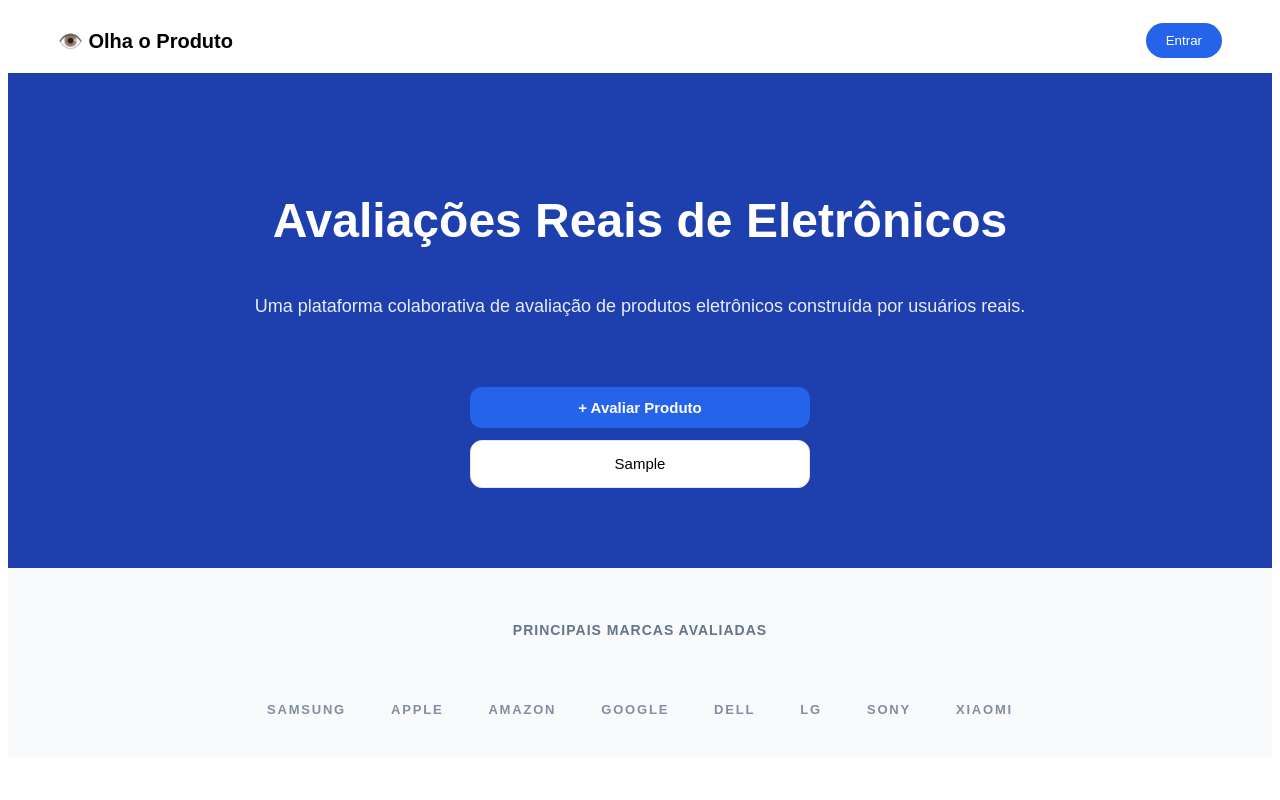
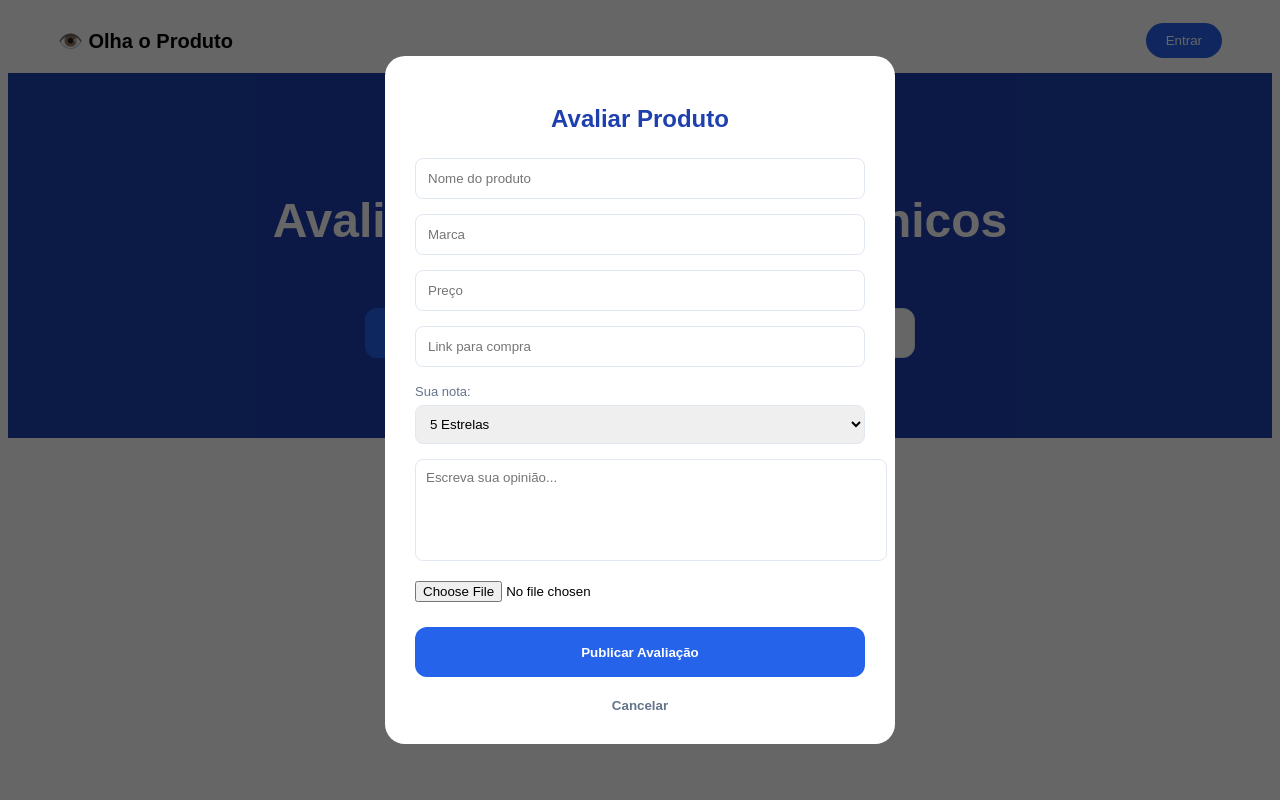
Before and after one commit to Theuus12/olhaoproduto, a React (Vite) app: page / in a window 1280 px wide. Both pictures are taken after typing "Sample" into the empty fields and a click on the button "+ Avaliar Produto". Shown: the top 800 px of the page. Built offline with nearby package versions, Linux system fonts and the light colour scheme.

Commit message:
Correção de erro de sintaxe e adição de funcionalidades

```diff
--- a/package.json
+++ b/package.json
@@ -12,6 +12,7 @@
     "lint": "eslint ."
   },
   "dependencies": {
+    "firebase": "^12.12.0",
     "react": "^19.2.4",
     "react-dom": "^19.2.4",
     "styled-components": "^6.4.0"
--- a/src/pages/Home/index.jsx
+++ b/src/pages/Home/index.jsx
@@ -1,137 +1,182 @@
-import { useState } from 'react';
+import { useState, useEffect } from 'react'; // Adicionado useEffect
 import {
-  Container, Header, Hero, Button, SearchContainer, InputBusca, Overlay,
-  LoginCard, SocialButton, BrandSection, BrandGrid, BrandName, SectionTitle,
+  Container, Header, Hero, Button, SearchContainer, InputBusca,
+  BrandSection, BrandGrid, BrandName, SectionTitle,
   ReviewsContainer, ProductCard, ProductImage, ProductInfo, Stars,
   ModalOverlay, ProductModalContent, ModalHeader, CarouselWrapper,
-  BuyButton, CommentsSection, CommentCard
+  BuyButton, ModalContent, FormInput, ActionButton, CloseButton
 } from './styles';
 
 function Home() {
   const [estaAberto, setEstaAberto] = useState(false);
   const [selectedProduct, setSelectedProduct] = useState(null);
+  const [isModalOpen, setIsModalOpen] = useState(false);
+  const [termoBusca, setTermoBusca] = useState('');
+
+  // --- PERSISTÊNCIA (LocalStorage) ---
+  const [produtos, setProdutos] = useState(() => {
+    const salvos = localStorage.getItem('@olhaOProduto:produtos');
+    return salvos ? JSON.parse(salvos) : [
+      {
+        id: 1,
+        nome: 'iPhone 15 Pro Max - Apple',
+        marca: 'Apple',
+        preco: 'R$ 8.000,00',
+        description: 'A câmera é espetacular e o acabamento em titânio deixou o celular muito mais leve.',
+        imagem: 'https://m.media-amazon.com/images/I/71657UrTiIL._AC_SL1500_.jpg',
+        estrelas: '★★★★★',
+        linkCompra: 'https://www.apple.com/br/iphone-15-pro/'
+      }
+    ];
+  });
+
+  useEffect(() => {
+    localStorage.setItem('@olhaOProduto:produtos', JSON.stringify(produtos));
+  }, [produtos]);
+
+  // --- ESTADOS DO FORMULÁRIO ---
+  const [nome, setNome] = useState('');
+  const [marca, setMarca] = useState('');
+  const [preco, setPreco] = useState('');
+  const [descricao, setDescricao] = useState('');
+  const [nota, setNota] = useState('5');
+  const [imagem, setImagem] = useState('');
+  const [linkCompra, setLinkCompra] = useState('');
+
+  // --- FUNÇÕES ---
+  const formatarMoeda = (valor) => {
+    let v = valor.replace(/\D/g, '');
+    v = (v / 100).toFixed(2) + '';
+    v = v.replace(".", ",");
+    v = v.replace(/(\d)(\d{3})(\d{3}),/g, "$1.$2.$3,");
+    v = v.replace(/(\d)(\d{3}),/g, "$1.$2,");
+    return "R$ " + v;
+  };
+
+  const handlePrecoChange = (e) => setPreco(formatarMoeda(e.target.value));
+
+  const handleImageChange = (e) => {
+    const arquivo = e.target.files[0];
+    if (arquivo) {
+      const reader = new FileReader();
+      reader.onloadend = () => { setImagem(reader.result); };
+      reader.readAsDataURL(arquivo);
+    }
+  };
+
+  const handleSalvar = () => {
+    if (!nome || !marca || !descricao) return alert("Preencha Nome, Marca e sua Avaliação!");
+
+    const novoProduto = {
+      id: Date.now(),
+      nome,
+      marca,
+      preco: preco || 'R$ 0,00',
+      description: descricao,
+      imagem: imagem || 'https://via.placeholder.com/150?text=Sem+Foto',
+      estrelas: '★'.repeat(Number(nota)) + '☆'.repeat(5 - Number(nota)),
+      linkCompra: linkCompra.startsWith('http') ? linkCompra : `https://${linkCompra}`
+    };
+
+    setProdutos([novoProduto, ...produtos]);
+    setNome(''); setMarca(''); setPreco(''); setDescricao(''); setNota('5'); setImagem(''); setLinkCompra('');
+    setIsModalOpen(false);
+  };
+
+  const produtosFiltrados = produtos.filter(p =>
+    p.nome.toLowerCase().includes(termoBusca.toLowerCase()) ||
+    p.marca.toLowerCase().includes(termoBusca.toLowerCase())
+  );
 
   return (
     <Container>
-      {/* 1. CABEÇALHO */}
       <Header>
         <div style={{ fontWeight: 'bold', fontSize: '20px' }}>👁️ Olha o Produto</div>
-        <button
-          onClick={() => setEstaAberto(true)}
-          style={{ background: '#2563eb', color: 'white', border: 'none', padding: '10px 20px', borderRadius: '20px', cursor: 'pointer' }}
-        >
-          Entrar
-        </button>
+        <button onClick={() => setEstaAberto(true)} style={{ background: '#2563eb', color: 'white', border: 'none', padding: '10px 20px', borderRadius: '20px', cursor: 'pointer' }}>Entrar</button>
       </Header>
 
-      {/* 2. HERO / BUSCA */}
       <Hero>
         <h1>Avaliações Reais de Eletrônicos</h1>
-        <p>Uma plataforma colaborativa de avaliação de produtos eletrônicos construída por usuários reais.</p>
         <SearchContainer>
-          <Button>+ Avaliar Produto</Button>
-          <InputBusca placeholder="Buscar produtos..." />
+          <Button onClick={() => setIsModalOpen(true)}>+ Avaliar Produto</Button>
+          <InputBusca
+            placeholder="Buscar produtos..."
+            value={termoBusca}
+            onChange={(e) => setTermoBusca(e.target.value)}
+          />
         </SearchContainer>
       </Hero>
 
-      {/* 3. MARCAS */}
-      <BrandSection>
-        <p>Principais marcas avaliadas</p>
-        <BrandGrid>
-          <BrandName>Samsung</BrandName>
-          <BrandName>Apple</BrandName>
-          <BrandName>Amazon</BrandName>
-          <BrandName>Google</BrandName>
-          <BrandName>Dell</BrandName>
-          <BrandName>LG</BrandName>
-          <BrandName>Sony</BrandName>
-          <BrandName>Xiaomi</BrandName>
-        </BrandGrid>
-      </BrandSection>
+      {isModalOpen && (
+        <ModalOverlay>
+          <ModalContent>
+            <h2>Avaliar Produto</h2>
+            <FormInput placeholder="Nome do produto" value={nome} onChange={(e) => setNome(e.target.value)} />
+            <FormInput placeholder="Marca" value={marca} onChange={(e) => setMarca(e.target.value)} />
+            <FormInput placeholder="Preço" value={preco} onChange={handlePrecoChange} />
+            <FormInput placeholder="Link para compra" value={linkCompra} onChange={(e) => setLinkCompra(e.target.value)} />
 
-      {/* 4. ÚLTIMOS PRODUTOS AVALIADOS */}
+            <div style={{ textAlign: 'left' }}>
+              <label style={{ fontSize: '13px', color: '#64748b' }}>Sua nota:</label>
+              <select value={nota} onChange={(e) => setNota(e.target.value)} style={{ width: '100%', padding: '10px', borderRadius: '8px', border: '1px solid #e2e8f0', marginTop: '5px' }}>
+                <option value="5">5 Estrelas</option>
+                <option value="4">4 Estrelas</option>
+                <option value="3">3 Estrelas</option>
+                <option value="2">2 Estrelas</option>
+                <option value="1">1 Estrela</option>
+              </select>
+            </div>
+
+            <textarea placeholder="Escreva sua opinião..." value={descricao} onChange={(e) => setDescricao(e.target.value)} style={{ width: '100%', height: '80px', padding: '10px', borderRadius: '8px', border: '1px solid #e2e8f0', fontFamily: 'inherit', resize: 'none' }} />
+
+            <div style={{ textAlign: 'left' }}>
+              <input type="file" accept="image/*" onChange={handleImageChange} style={{ width: '100%', marginTop: '5px' }} />
+            </div>
+
+            {imagem && <img src={imagem} alt="Preview" style={{ width: '60px', height: '60px', borderRadius: '8px', objectFit: 'cover', margin: '5px auto' }} />}
+
+            <ActionButton onClick={handleSalvar}>Publicar Avaliação</ActionButton>
+            <CloseButton onClick={() => setIsModalOpen(false)}>Cancelar</CloseButton>
+          </ModalContent>
+        </ModalOverlay>
+      )}
+
       <SectionTitle>Últimos produtos avaliados</SectionTitle>
       <ReviewsContainer>
-        {/* Produto 1 */}
-        <ProductCard onClick={() => setSelectedProduct({
-          title: 'iPhone 15 Pro Max - Apple',
-          description: 'A câmera é espetacular e o acabamento em titânio deixou o celular muito mais leve. A bateria dura o dia todo.',
-          image: 'https://m.media-amazon.com/images/I/71657UrTiIL._AC_SL1500_.jpg',
-          stars: '★★★★★'
-        })}>
-          <ProductImage src="https://m.media-amazon.com/images/I/71657UrTiIL._AC_SL1500_.jpg" />
-          <ProductInfo>
-            <h3>iPhone 15 Pro Max - Apple</h3>
-            <p>"A câmera é espetacular..."</p>
-            <Stars>★★★★★</Stars>
-          </ProductInfo>
-        </ProductCard>
-
-        {/* Produto 2 */}
-        <ProductCard onClick={() => setSelectedProduct({
-          title: 'Mouse Logitech MX Master 3S',
-          description: 'O melhor mouse para produtividade que já usei. Os cliques são silenciosos e o scroll é infinito.',
-          image: 'https://m.media-amazon.com/images/I/61m7SInS8SL._AC_SL1000_.jpg',
-          stars: '★★★★☆'
-        })}>
-          <ProductImage src="https://m.media-amazon.com/images/I/61m7SInS8SL._AC_SL1000_.jpg" />
-          <ProductInfo>
-            <h3>Mouse Logitech MX Master 3S</h3>
-            <p>"O melhor mouse para produtividade..."</p>
-            <Stars>★★★★☆</Stars>
-          </ProductInfo>
-        </ProductCard>
+        {produtosFiltrados.map((p) => (
+          <ProductCard key={p.id} onClick={() => setSelectedProduct(p)}>
+            <ProductImage src={p.imagem} />
+            <ProductInfo>
+              <h3>{p.nome}</h3>
+              <p>{p.marca}</p>
+              <Stars>{p.estrelas}</Stars>
+            </ProductInfo>
+          </ProductCard>
+        ))}
       </ReviewsContainer>
 
-      {/* 5. CAIXA DE LOGIN */}
-      {estaAberto && (
-        <Overlay onClick={() => setEstaAberto(false)}>
-          <LoginCard onClick={(e) => e.stopPropagation()}>
-            <h2>Entrar</h2>
-            <input type="email" placeholder="E-mail" />
-            <input type="password" placeholder="Senha" />
-            <button style={{ background: '#2563eb', color: 'white', padding: '12px', border: 'none', borderRadius: '8px', cursor: 'pointer' }}>Entrar</button>
-            <hr />
-            <SocialButton>Google</SocialButton>
-            <button onClick={() => setEstaAberto(false)} style={{ background: 'none', border: 'none', color: 'red', cursor: 'pointer', marginTop: '10px' }}>Fechar</button>
-          </LoginCard>
-        </Overlay>
-      )}
-
-      {/* 6. CAIXA DETALHES DO PRODUTO */}
       {selectedProduct && (
         <ModalOverlay onClick={() => setSelectedProduct(null)}>
           <ProductModalContent onClick={(e) => e.stopPropagation()}>
             <button className="close-btn" onClick={() => setSelectedProduct(null)}>&times;</button>
-
             <ModalHeader>
-              <h2>{selectedProduct.title}</h2>
+              <h2>{selectedProduct.nome}</h2>
+              <p>{selectedProduct.marca}</p>
             </ModalHeader>
-
             <CarouselWrapper>
-              <div className="arrow left">❮</div>
-              <img src={selectedProduct.image} alt="Produto" />
-              <div className="arrow right">❯</div>
+              <img src={selectedProduct.imagem} alt={selectedProduct.nome} />
             </CarouselWrapper>
-
-            <Stars>{selectedProduct.stars}</Stars>
-            <BuyButton href="#" target="_blank">Ver na Loja Oficial</BuyButton>
-
-            <div style={{ marginTop: '15px' }}>
-              <p>{selectedProduct.description}</p>
+            <div style={{ textAlign: 'center', margin: '15px 0' }}>
+              <Stars>{selectedProduct.estrelas}</Stars>
+              <h3 style={{ color: '#2563eb' }}>{selectedProduct.preco}</h3>
             </div>
-
-            <CommentsSection>
-              <h4>Opiniões de quem comprou</h4>
-              <CommentCard>
-                <strong>João Silva</strong>
-                <p>Comprei faz uma semana e a entrega foi super rápida!</p>
-              </CommentCard>
-            </CommentsSection>
+            <div style={{ padding: '15px', background: '#f8fafc', borderRadius: '12px', marginBottom: '15px' }}>
+              <p style={{ color: '#475569', fontStyle: 'italic' }}>"{selectedProduct.description}"</p>
+            </div>
+            <BuyButton href={selectedProduct.linkCompra} target="_blank" rel="noopener noreferrer">Ver na Loja Oficial</BuyButton>
           </ProductModalContent>
         </ModalOverlay>
       )}
-
     </Container>
   );
 }
--- a/src/pages/Home/styles.js
+++ b/src/pages/Home/styles.js
@@ -26,7 +26,6 @@ export const Hero = styled.section`
     font-size: 48px;
     margin-bottom: 10px;
 
-    /* Ajuste para celular */
     @media (max-width: 768px) {
       font-size: 32px;
     }
@@ -38,7 +37,6 @@ export const Hero = styled.section`
     margin-bottom: 30px;
     max-width: 800px;
 
-    /* Ajuste para celular */
     @media (max-width: 768px) {
       font-size: 15px;
     }
@@ -51,7 +49,7 @@ export const CategoryGrid = styled.div`
   grid-template-columns: repeat(4, 1fr);
   gap: 20px;
   max-width: 1000px;
-  margin: -40px auto 50px; /* Faz os cards "subirem" sobre o azul */
+  margin: -40px auto 50px;
   padding: 0 20px;
 `;
 
@@ -66,56 +64,56 @@ export const Card = styled.div`
   h3 { margin: 10px 0 5px; font-size: 16px; }
   span { color: #666; font-size: 12px; }`;
 
-// Este container vai alinhar os dois lado a lado
 export const SearchContainer = styled.div`
   display: flex;
-  flex-direction: column;
-  gap: 12px;
+  justify-content: center;
+  align-items: center;
   width: 100%;
-  max-width: 380px; /* Reduzi um pouco para ficar mais elegante no mobile */
-  margin: 20px auto 0;
-  padding: 0 20px;
-  box-sizing: border-box; /* Fundamental para o padding não empurrar a largura */
+  margin: 30px auto 0;
+
+  /* Configuração para PC */
+  flex-direction: row;
+  gap: 110px;
+
+  @media (max-width: 768px) {
+    flex-direction: column;
+    /* Resetamos o gap e usamos margin para não empurrar para os lados */
+    gap: 15px;
+    padding: 0 20px;
+    box-sizing: border-box;
+  }
 `;
 
-// Ajuste o botão para não ter margem fixa e ocupar o mesmo espaço
 export const Button = styled.button`
+  width: 220px;
+  height: 50px;
   background-color: #2563eb;
   color: white;
-  padding: 12px 25px;
-  border-radius: 12px; /* Diminuí um pouco o arredondado para ficar mais moderno */
+  border-radius: 12px;
   border: none;
+  font-weight: bold;
   cursor: pointer;
-  font-weight: bold;
-  font-size: 15px;
-  transition: background 0.2s;
-
-  &:hover {
-    background-color: #1e40af;
-  }
+  box-sizing: border-box;
 
   @media (max-width: 768px) {
-    width: 100%;
-    height: 48px; /* Altura fixa para não ter erro */
-    display: flex;
-    align-items: center;
-    justify-content: center;
+    width: 100%; /* Ocupa a largura disponível no celular */
+    max-width: 320px; /* Impede que fique absurdamente largo em tablets */
   }
 `;
 
 export const InputBusca = styled.input`
-  width: 100%;
-  height: 48px;
+  width: 220px;
+  height: 50px;
   padding: 0 15px;
   border-radius: 12px;
   border: 1px solid #e2e8f0;
-  font-size: 15px;
   outline: none;
-  box-sizing: border-box; /* A "mágica" para não vazar mais */
   text-align: center;
+  box-sizing: border-box; /* ESSENCIAL para não vazar a borda */
 
-  &:focus {
-    border-color: #2563eb;
+  @media (max-width: 768px) {
+    width: 100%;
+    max-width: 320px;
   }
 `;
 
@@ -166,7 +164,7 @@ export const SocialButton = styled.button`
 
 export const BrandSection = styled.section`
   padding: 40px 20px;
-  background-color: #f8fafc; /* Um cinza bem clarinho */
+  background-color: #f8fafc;
   display: flex;
   flex-direction: column;
   align-items: center;
@@ -186,7 +184,7 @@ export const BrandGrid = styled.div`
   justify-content: center;
   align-items: center;
   flex-wrap: wrap;
-  gap: 20px 45px;          /* Aumentei um pouquinho o espaço lateral */
+  gap: 20px 45px;
   margin: 30px auto 0;
   max-width: 900px;
   padding: 0 20px;
@@ -195,18 +193,18 @@ export const BrandGrid = styled.div`
 export const BrandName = styled.span`
   font-size: 13px;
   font-weight: 800;
-  color: #64748b;          /* <--- Cinza mais escuro e visível */
+  color: #64748b;
   text-transform: uppercase;
-  letter-spacing: 1.8px;   /* Espaçamento entre letras mais elegante */
+  letter-spacing: 1.8px;
   cursor: default;
   transition: all 0.2s ease-in-out;
   white-space: nowrap;
-  opacity: 0.8;            /* Deixa levemente suave, mas ainda bem visível */
+  opacity: 0.8;
 
   &:hover {
-    color: #1e40af;        /* Um azul um pouco mais profundo no hover */
-    opacity: 1;            /* Fica 100% nítido no hover */
-    transform: translateY(-2px); /* Efeito de levante suave */
+    color: #1e40af;
+    opacity: 1;
+    transform: translateY(-2px);
   }
 `;
 
@@ -238,8 +236,8 @@ export const ProductCard = styled.div`
   &:hover { transform: scale(1.01); }
 
   @media (max-width: 650px) {
-    flex-direction: column; /* Imagem vai para cima do texto */
-    text-align: center;     /* Centraliza o texto no mobile */
+    flex-direction: column;
+    text-align: center;
   }
 `;
 
@@ -249,8 +247,8 @@ export const ProductImage = styled.img`
   object-fit: cover;
 
   @media (max-width: 650px) {
-    width: 100%;  /* Largura total no celular */
-    height: 250px; /* Aumenta um pouco a altura para destacar */
+    width: 100%;
+    height: 250px;
   }
 `;
 
@@ -276,24 +274,10 @@ export const ProductInfo = styled.div`
 `;
 
 export const Stars = styled.div`
-  color: #fbbf24; /* Cor dourada das estrelas */
+  color: #fbbf24;
   font-size: 18px;
   display: flex;
   gap: 2px;
-`;
-
-export const ModalOverlay = styled.div`
-  position: fixed;
-  top: 0;
-  left: 0;
-  width: 100%;
-  height: 100%;
-  background: rgba(0, 0, 0, 0.7);
-  display: flex;
-  justify-content: center;
-  align-items: center;
-  z-index: 2000;
-  padding: 20px;
 `;
 
 export const ProductModalContent = styled.div`
@@ -304,12 +288,12 @@ export const ProductModalContent = styled.div`
   border-radius: 20px;
   position: relative;
 
-  /* Garante que o modal role se o conteúdo for longo */
+
   max-height: 90vh;
   overflow-y: auto;
 
   @media (max-width: 768px) {
-    width: 95%;   /* Quase encosta nas bordas */
+    width: 95%;
     padding: 20px;
     margin: 10px;
   }
@@ -386,3 +370,64 @@ export const CommentCard = styled.div`
   strong { display: block; font-size: 14px; margin-bottom: 5px; }
   p { font-size: 14px; color: #475569; }
 `;
+// MODAL DE ADICIONAR PRODUTO(AVALIAR)
+export const ModalOverlay = styled.div`
+  position: fixed;
+  top: 0;
+  left: 0;
+  width: 100vw;
+  height: 100vh;
+  background: rgba(0, 0, 0, 0.6);
+  display: flex;
+  justify-content: center;
+  align-items: center;
+  z-index: 1000;
+`;
+
+export const ModalContent = styled.div`
+  background: white;
+  padding: 30px;
+  border-radius: 20px;
+  width: 90%;
+  max-width: 450px;
+  display: flex;
+  flex-direction: column;
+  gap: 15px;
+
+  h2 {
+    color: #1e40af;
+    margin-bottom: 10px;
+    text-align: center;
+  }
+`;
+
+export const FormInput = styled.input`
+  width: 100%;
+  padding: 12px;
+  border: 1px solid #e2e8f0;
+  border-radius: 8px;
+  outline: none;
+  box-sizing: border-box;
+
+  &:focus {
+    border-color: #2563eb;
+  }
+`;
+
+export const ActionButton = styled(Button)`
+  width: 100%;
+  margin-top: 10px;
+`;
+
+export const CloseButton = styled.button`
+  background: none;
+  border: none;
+  color: #64748b;
+  cursor: pointer;
+  font-weight: 600;
+  margin-top: 5px;
+
+  &:hover {
+    color: #ef4444;
+  }
+`;
```
Also changed, not shown: 1 other file (tests, documents, lock files or other folders). Lines whose indentation alone changed are shown as unchanged.
